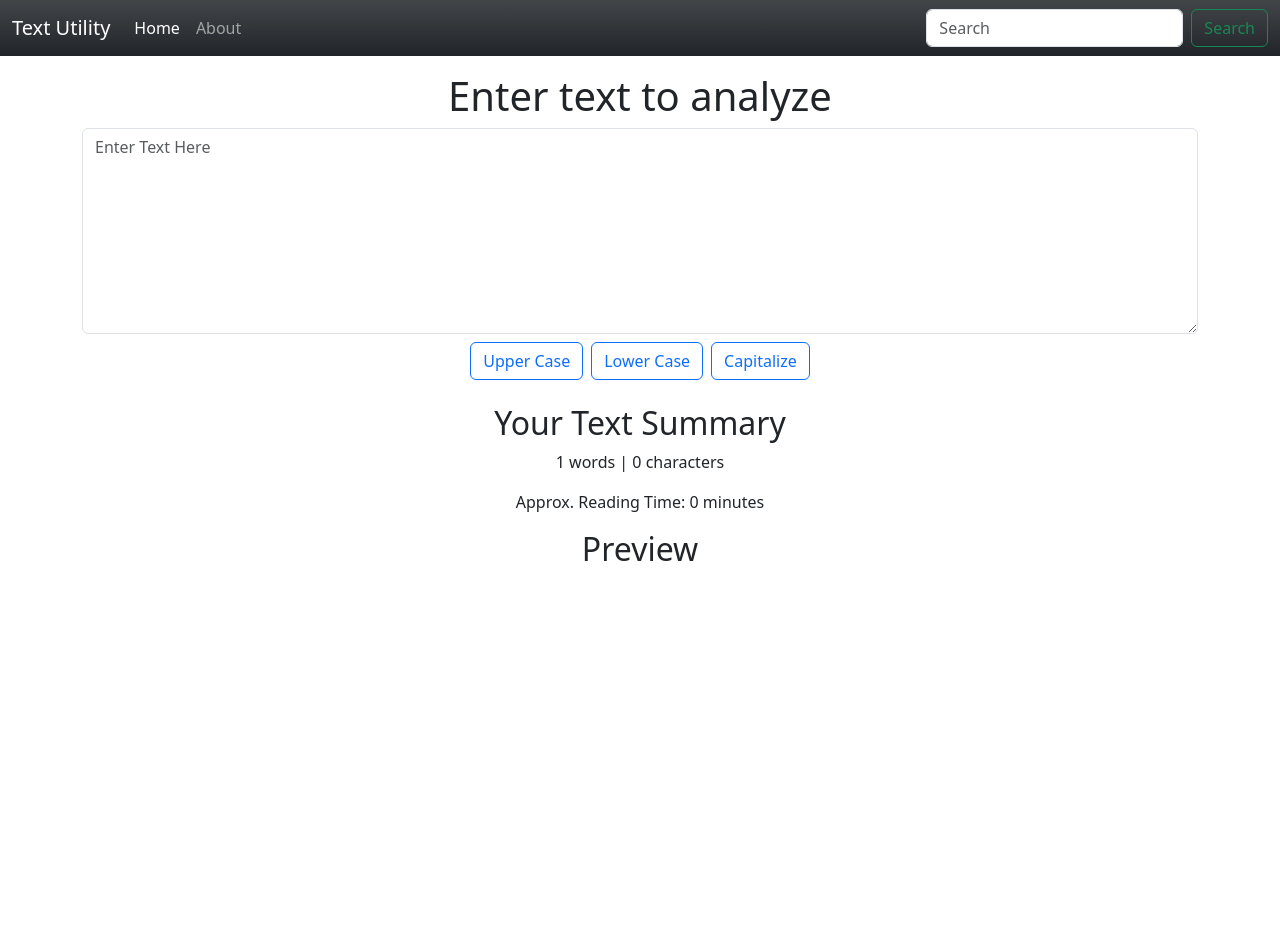
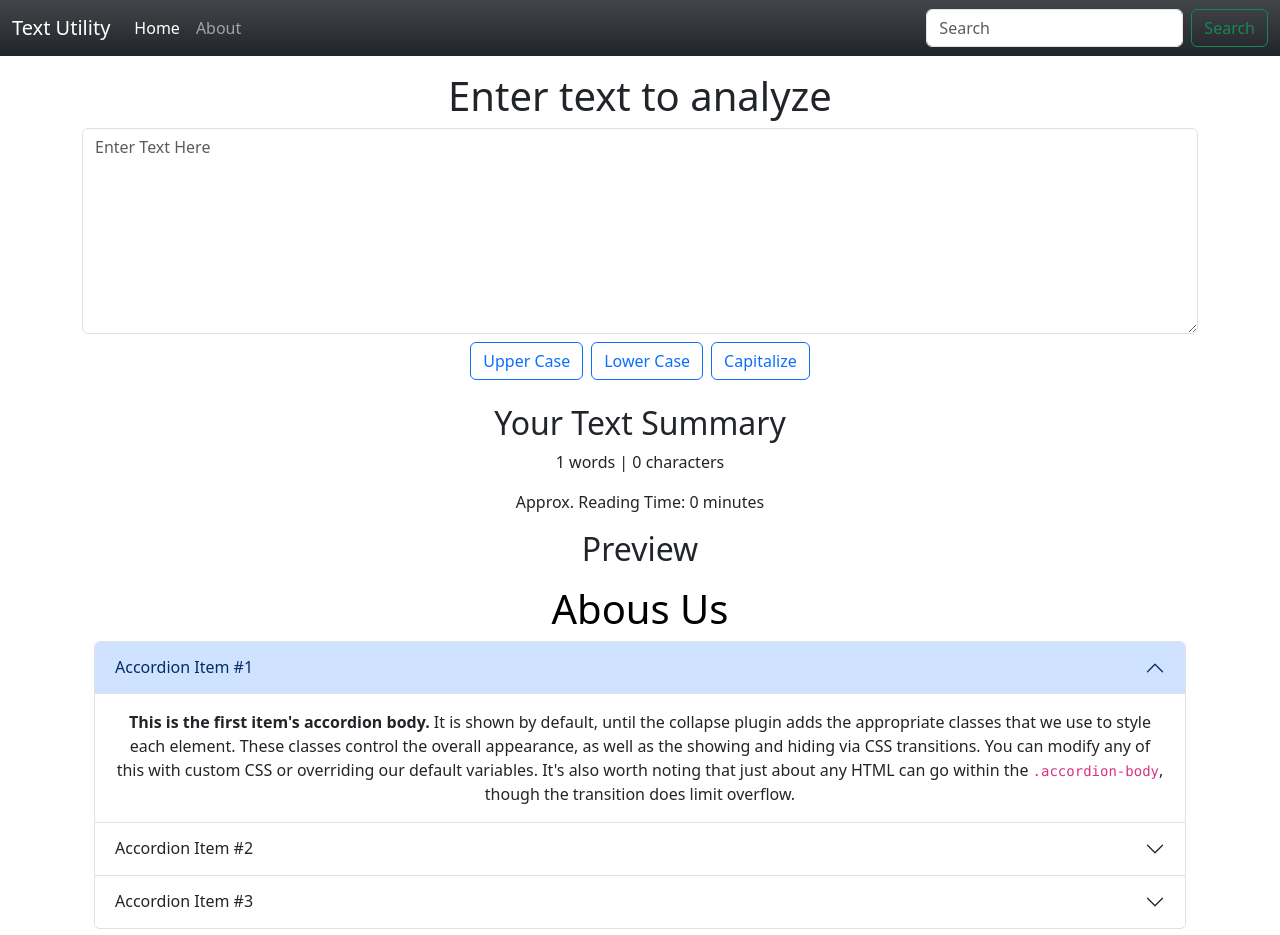
Before and after one commit to aflat00n/ReactJS-Course, a React (Create React App) app in the folder my-app/: page / in a window 1280 px wide. Shown: the top 935 px of the page. Before the commit the page ends 800 px from the top, so only its background shows below. Built offline with nearby package versions, Linux system fonts and the light colour scheme.

Commit message:
added basic dark mode using useState hook

```diff
--- a/my-app/src/App.js
+++ b/my-app/src/App.js
@@ -1,5 +1,6 @@
 // import logo from './logo.svg';
 import './App.css';
+import About from './components/About';
 import Navbar from './components/Navbar';
 import TextForm from './components/TextForm';
 
@@ -12,6 +13,9 @@
         <div className="container my-3">
         <TextForm heading='Enter text to analyze'/>
         </div>
+        <div className="container text-center">
+        <About/>
+        </div>
       </div>
     </>
   );
--- /dev/null
+++ b/my-app/src/components/About.js
@@ -0,0 +1,69 @@
+import React, {useState} from 'react'
+
+export default function About() {
+    const [myStyle, setmyStyle] = useState({
+        color: 'black',
+        backgroundColor: 'white'
+    })
+    const [btnText, setbtnText] = useState('Enable Dark Mode')
+    const toggleStyle = ()=>{
+        if (myStyle.color === 'black') {
+            setmyStyle({
+                color: 'white',
+                backgroundColor: 'black'
+            })
+            setbtnText('Enable Light Mode')
+        }
+        else{
+            setmyStyle({
+                color: 'black',
+                backgroundColor: 'white'
+            })
+            setbtnText('Enable Dark Mode')
+        }
+    }
+  return (
+    <div className='container' style={myStyle}>
+        <h1>Abous Us</h1>
+        <div className="accordion" id="accordionExample">
+        <div className="accordion-item">
+            <h2 className="accordion-header">
+            <button className="accordion-button" type="button" data-bs-toggle="collapse" data-bs-target="#collapseOne" aria-expanded="true" aria-controls="collapseOne">
+                Accordion Item #1
+            </button>
+            </h2>
+            <div id="collapseOne" className="accordion-collapse collapse show" data-bs-parent="#accordionExample">
+            <div className="accordion-body">
+                <strong>This is the first item's accordion body.</strong> It is shown by default, until the collapse plugin adds the appropriate classes that we use to style each element. These classes control the overall appearance, as well as the showing and hiding via CSS transitions. You can modify any of this with custom CSS or overriding our default variables. It's also worth noting that just about any HTML can go within the <code>.accordion-body</code>, though the transition does limit overflow.
+            </div>
+            </div>
+        </div>
+        <div className="accordion-item">
+            <h2 className="accordion-header">
+            <button className="accordion-button collapsed" type="button" data-bs-toggle="collapse" data-bs-target="#collapseTwo" aria-expanded="false" aria-controls="collapseTwo">
+                Accordion Item #2
+            </button>
+            </h2>
+            <div id="collapseTwo" className="accordion-collapse collapse" data-bs-parent="#accordionExample">
+            <div className="accordion-body">
+                <strong>This is the second item's accordion body.</strong> It is hidden by default, until the collapse plugin adds the appropriate classes that we use to style each element. These classes control the overall appearance, as well as the showing and hiding via CSS transitions. You can modify any of this with custom CSS or overriding our default variables. It's also worth noting that just about any HTML can go within the <code>.accordion-body</code>, though the transition does limit overflow.
+            </div>
+            </div>
+        </div>
+        <div className="accordion-item">
+            <h2 className="accordion-header">
+            <button className="accordion-button collapsed" type="button" data-bs-toggle="collapse" data-bs-target="#collapseThree" aria-expanded="false" aria-controls="collapseThree">
+                Accordion Item #3
+            </button>
+            </h2>
+            <div id="collapseThree" className="accordion-collapse collapse" data-bs-parent="#accordionExample">
+            <div className="accordion-body">
+                <strong>This is the third item's accordion body.</strong> It is hidden by default, until the collapse plugin adds the appropriate classes that we use to style each element. These classes control the overall appearance, as well as the showing and hiding via CSS transitions. You can modify any of this with custom CSS or overriding our default variables. It's also worth noting that just about any HTML can go within the <code>.accordion-body</code>, though the transition does limit overflow.
+            </div>
+            </div>
+        </div>
+        </div>
+        <button className="btn btn-outline-primary mx-1 my-2" onClick={toggleStyle}>{btnText}</button>
+    </div>
+  )
+}
```
